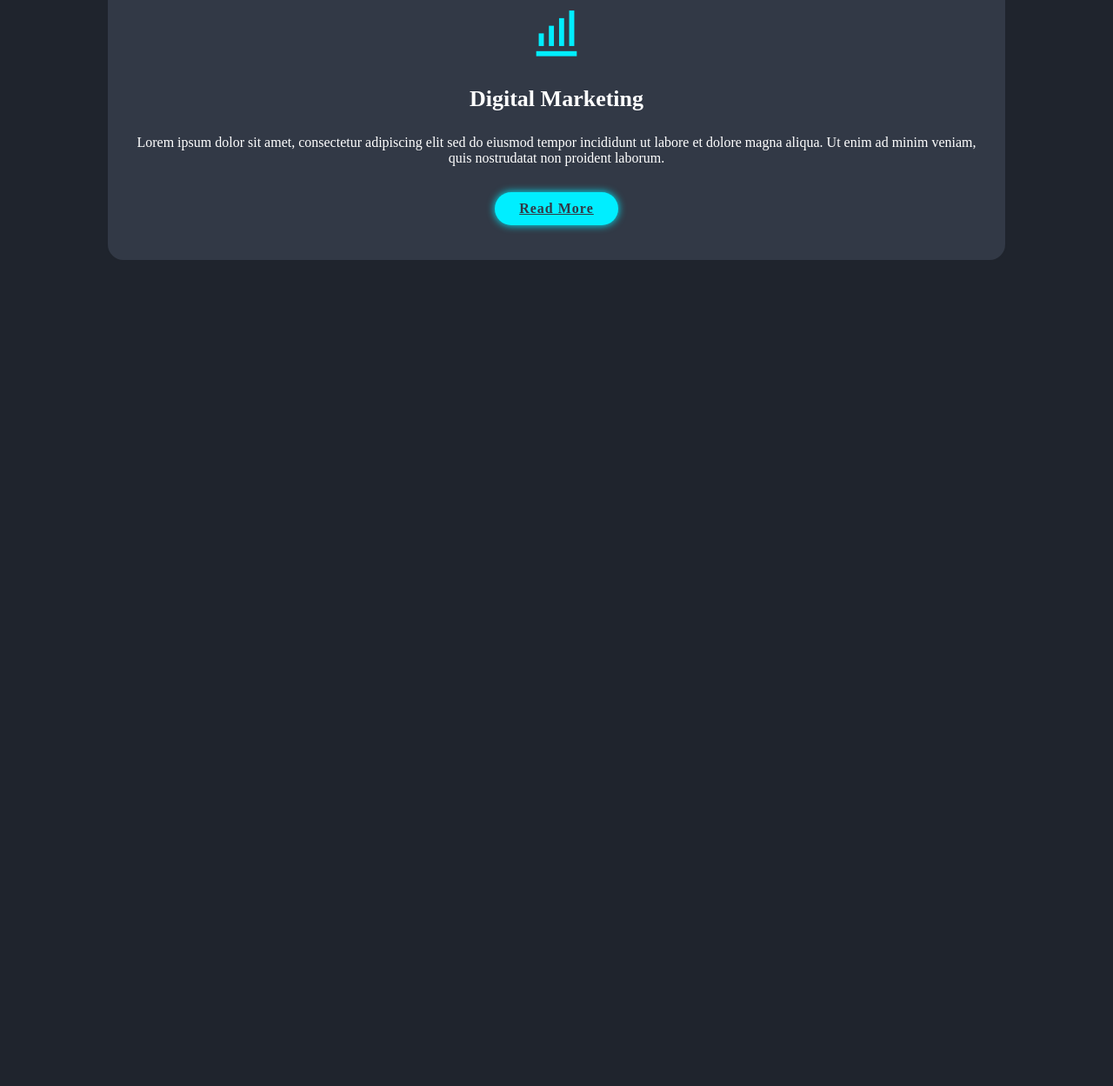
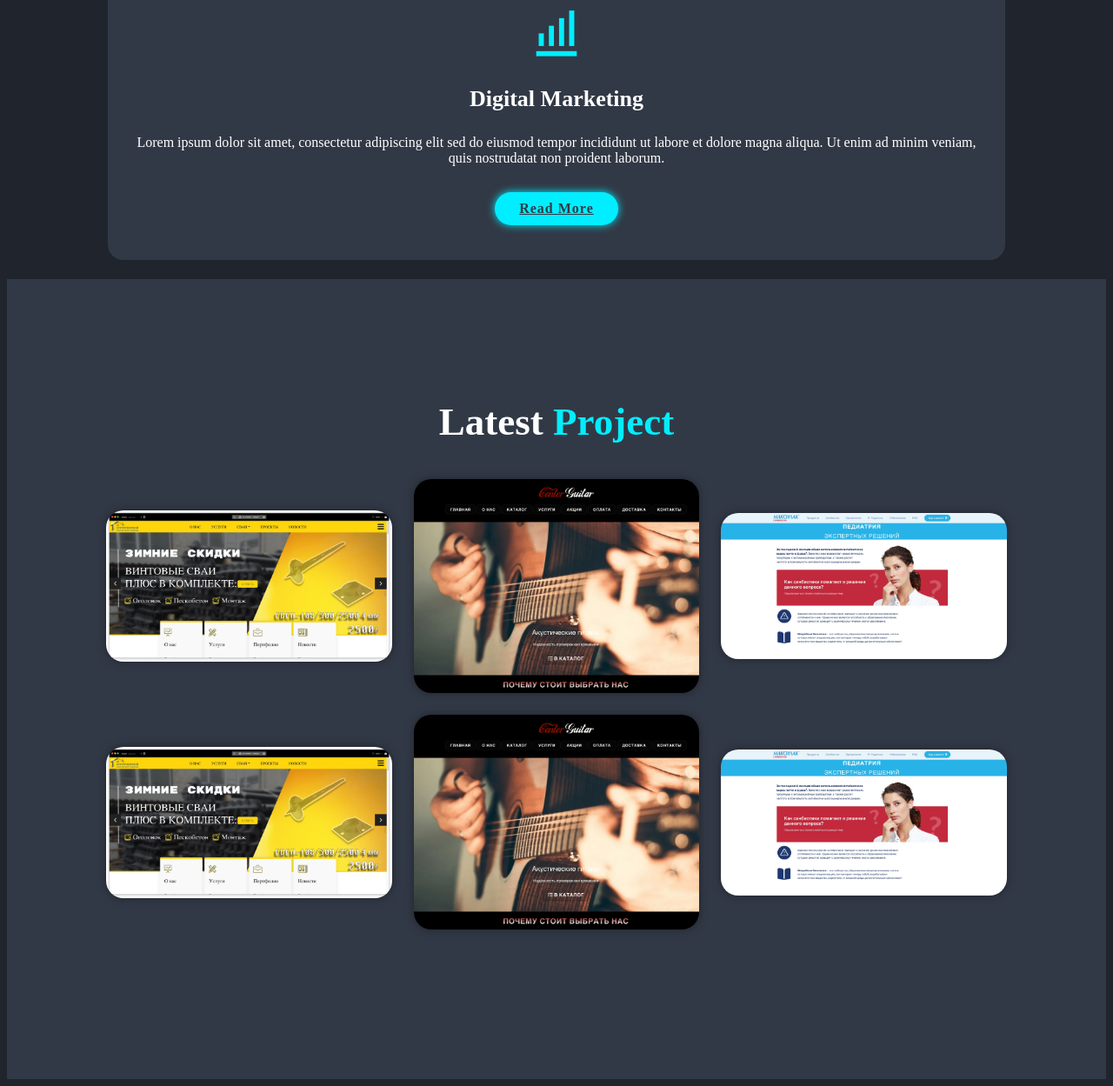
Before and after one commit to TonyStark817/Complete-Responsive-Portfolio-Website, a plain HTML site: page index.html in a window 1280 px wide. Shown: the part 2484-3733 px from the top of the page at 87% size. Before the commit the page ends 2813 px from the top, so only its background shows below. Drawn offline with nearby package versions, Linux system fonts and the light colour scheme.

```diff
--- a/css/style.css
+++ b/css/style.css
@@ -209,5 +209,82 @@
 .services-box p {
     font-size: 1.6rem;
     margin: 1rem 0 3rem;
+}
+
+.portfolio {
+    background: var(--second-bg-color);
+}
+
+.portfolio h2 {
+    margin-bottom: 4rem;
+}
+
+.portfolio-container {
+    display: grid;
+    grid-template-columns: repeat(3, 1fr);
+    align-items: center;
+    gap: 2.5rem;
+}
+
+.portfolio-container .portfolio-box {
+    position: relative;
+    border-radius: 2rem;
+    box-shadow: 0 0 1rem var(--bg-color);
+    overflow: hidden;
+    display: flex;
+}
+
+.portfolio-box img {
+    width: 100%;
+}
+
+.portfolio-box:hover  img {
+    transform: scale(1.1);
+    transition: .5s ease;
+}
+
+.portfolio-box .portfolio-layer {
+    position: absolute;
+    bottom: 0;
+    left: 0;
+    width: 100%;
+    height: 100%;
+    background: linear-gradient(rgba(0, 0, 0, .1), var(--main-color));
+    display: flex;
+    justify-content: center;
+    align-items: center;
+    flex-direction: column;
+    text-align: center;
+    padding: 0 4rem;
+    transform: translateY(100%);
+    transition: .5s ease;
+}
+
+.portfolio-box:hover  .portfolio-layer {
+    transform: translateY(0);
+}
+
+.portfolio-layer h4 {
+    font-size: 3rem;
+}
+
+.portfolio-layer p {
+    font-size: 1.6rem;
+    margin: .3rem 0 1rem;
+}
+
+.portfolio-layer a {
+    display: inline-flex;
+    justify-content: center;
+    align-items: center;
+    width: 5rem;
+    height: 5rem;
+    background: var(--text-color);
+    border-radius: 50%;
+}
+
+.portfolio-layer a i {
+    font-size: 2rem;
+    color: var(--second-bg-color);
 
 }
--- a/index.html
+++ b/index.html
@@ -103,6 +103,79 @@
     </section>
 
     <!-- portfolio section design -->
+    <section class="portfolio" id="portfolio">
+        <h2 class="heading">Latest <span>Project</span></h2>
+
+        <div class="portfolio-container">
+            <div class="portfolio-box">
+                <img src="images/portfolio1.jpg" alt="">
+                <div class="portfolio-layer">
+                    <h4>Web Design</h4>
+                    <p>Lorem ipsum dolor sit amet, consectetur adipiscing elit
+                        sed do eiusmod
+                    </p>
+                    <a href="#"><i class='bx bx-link-external' ></i></a>
+                </div>
+            </div>
+
+            <div class="portfolio-box">
+                <img src="images/portfolio2.jpg" alt="">
+                <div class="portfolio-layer">
+                    <h4>Web Design</h4>
+                    <p>Lorem ipsum dolor sit amet, consectetur adipiscing elit
+                        sed do eiusmod
+                    </p>
+                    <a href="#"><i class='bx bx-link-external' ></i></a>
+                </div>
+            </div>
+
+            <div class="portfolio-box">
+                <img src="images/portfolio3.jpg" alt="">
+                <div class="portfolio-layer">
+                    <h4>Web Design</h4>
+                    <p>Lorem ipsum dolor sit amet, consectetur adipiscing elit
+                        sed do eiusmod
+                    </p>
+                    <a href="#"><i class='bx bx-link-external' ></i></a>
+                </div>
+            </div>
+
+            <div class="portfolio-box">
+                <img src="images/portfolio1.jpg" alt="">
+                <div class="portfolio-layer">
+                    <h4>Web Design</h4>
+                    <p>Lorem ipsum dolor sit amet, consectetur adipiscing elit
+                        sed do eiusmod
+                    </p>
+                    <a href="#"><i class='bx bx-link-external' ></i></a>
+                </div>
+            </div>
+
+            <div class="portfolio-box">
+                <img src="images/portfolio2.jpg" alt="">
+                <div class="portfolio-layer">
+                    <h4>Web Design</h4>
+                    <p>Lorem ipsum dolor sit amet, consectetur adipiscing elit
+                        sed do eiusmod
+                    </p>
+                    <a href="#"><i class='bx bx-link-external' ></i></a>
+                </div>
+            </div>
+
+            <div class="portfolio-box">
+                <img src="images/portfolio3.jpg" alt="">
+                <div class="portfolio-layer">
+                    <h4>Web Design</h4>
+                    <p>Lorem ipsum dolor sit amet, consectetur adipiscing elit
+                        sed do eiusmod
+                    </p>
+                    <a href="#"><i class='bx bx-link-external' ></i></a>
+                </div>
+            </div>
+        </div>
+    </section>
+
+    <!-- contact section design -->
 
     <!-- custom js -->
     <script src="js/script.js"></script>
```
Also changed, not shown: images/portfolio1.jpg (added), images/portfolio2.jpg (added), images/portfolio3.jpg (added).
